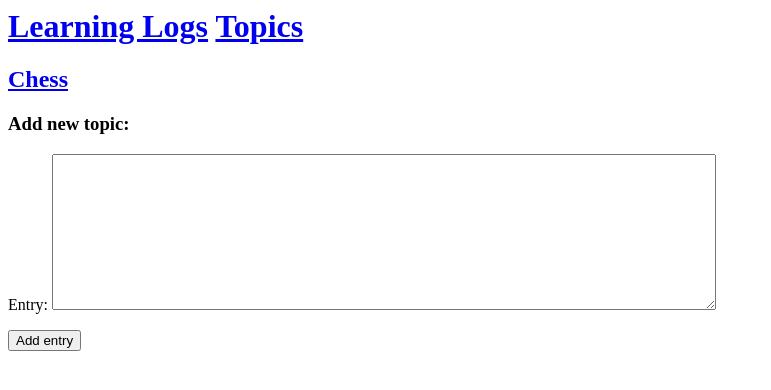
After one commit to Md-Mahmudur-Reza/weird-tracker, a Django app: page /new_entry/1 in a window 1280 px wide. The commit adds this page. Shown: the top 390 px of the page, without its empty margins (0-771 px from the left). Run offline with Django 3.2, Linux system fonts and the light colour scheme; data comes from the database, SQL or seed files in the repository; both versions use the stored data as it was after the commit.

Commit message:
user can add entry

```diff
--- a/learning_logs/forms.py
+++ b/learning_logs/forms.py
@@ -7,3 +7,11 @@
         model = Topic
         fields = ['text']
         labels = {'text': ''}
+
+
+class EntryForm(forms.ModelForm):
+    class Meta:
+        model = Entry
+        fields = ['text']
+        labels = {'text': 'Entry'}
+        widgets = {'text': forms.Textarea(attrs={'cols': 80})}
--- /dev/null
+++ b/learning_logs/templates/learning_logs/new_entry.html
@@ -0,0 +1,15 @@
+{% extends "learning_logs/base.html" %}
+
+{% block content %}
+
+<h2><a href="{% url 'learning_logs:topic' topic.id %}">{{topic}}</a></h2>
+
+<h3>Add new topic:</h3>
+<form action="{% url 'learning_logs:new_entry' topic.id %}" method="post">
+    {% csrf_token %}
+    {{form.as_p}}
+    <button name="submit">Add entry</button>
+</form>
+
+
+{% endblock content %}
--- a/learning_logs/templates/learning_logs/topic.html
+++ b/learning_logs/templates/learning_logs/topic.html
@@ -16,5 +16,9 @@
     {% endfor %}
 </ul>
 
+<h3>
+    <a href="{% url 'learning_logs:new_entry' topic.id %}">Add new entry</a>
+</h3>
+
 <b><a href="{% url 'learning_logs:topics' %}" style="text-decoration: none;">back</a></b>
 {% endblock content %}
--- a/learning_logs/urls.py
+++ b/learning_logs/urls.py
@@ -8,4 +8,5 @@ urlpatterns = [
     path('topics/', views.topics, name='topics'),
     path('topics/<int:topic_id>', views.topic, name='topic'),
     path('new_topic/', views.new_topic, name='new_topic'),
+    path('new_entry/<int:topic_id>', views.new_entry, name='new_entry')
 ]
--- a/learning_logs/views.py
+++ b/learning_logs/views.py
@@ -1,6 +1,6 @@
 from django.shortcuts import render, redirect
 from .models import Topic, Entry
-from .forms import TopicForm
+from .forms import TopicForm, EntryForm
 
 
 def index(request):
@@ -31,3 +31,20 @@ def new_topic(request):
 
     context = {'form': form}
     return render(request, 'learning_logs/new_topic.html', context)
+
+
+def new_entry(request, topic_id):
+    topic = Topic.objects.get(id=topic_id)
+
+    if request.method != 'POST':
+        form = EntryForm()
+    else:
+        form = EntryForm(data=request.POST)
+        if form.is_valid():
+            new_entry = form.save(commit=False)
+            new_entry.topic = topic
+            new_entry.save()
+            return redirect('learning_logs:topic', topic_id=topic_id)
+
+    context = {'topic': topic, 'form': form}
+    return render(request, 'learning_logs/new_entry.html', context)
```
Also changed, not shown: db.sqlite3.
